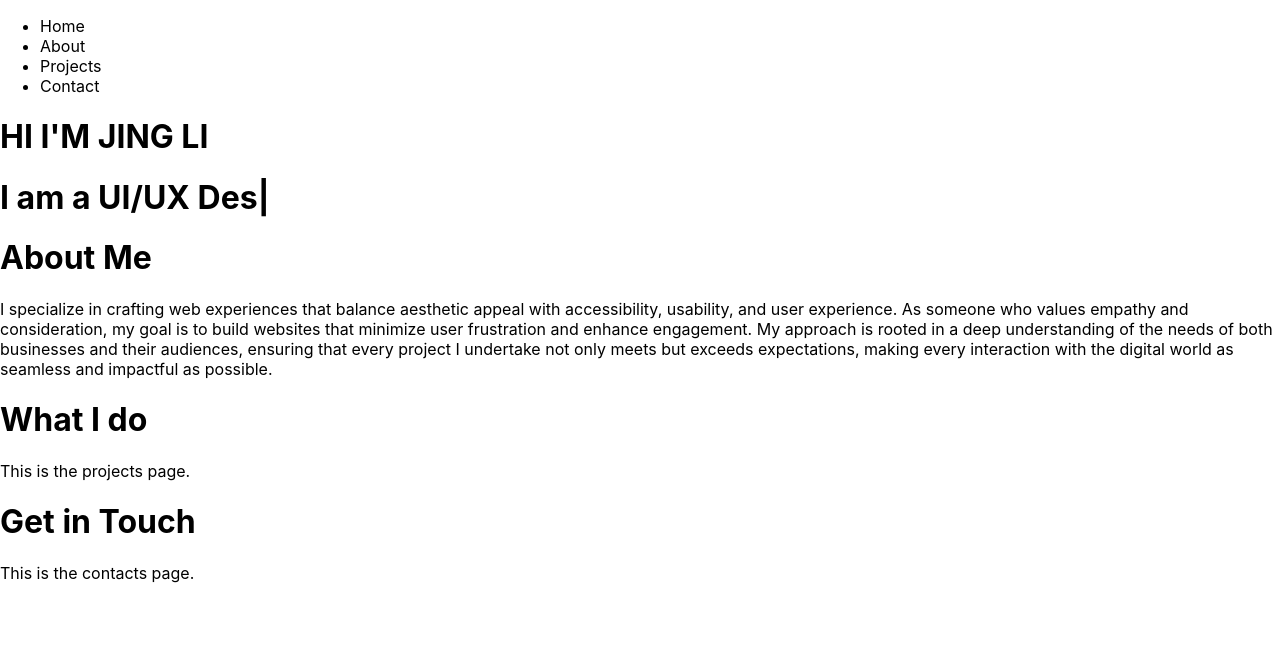
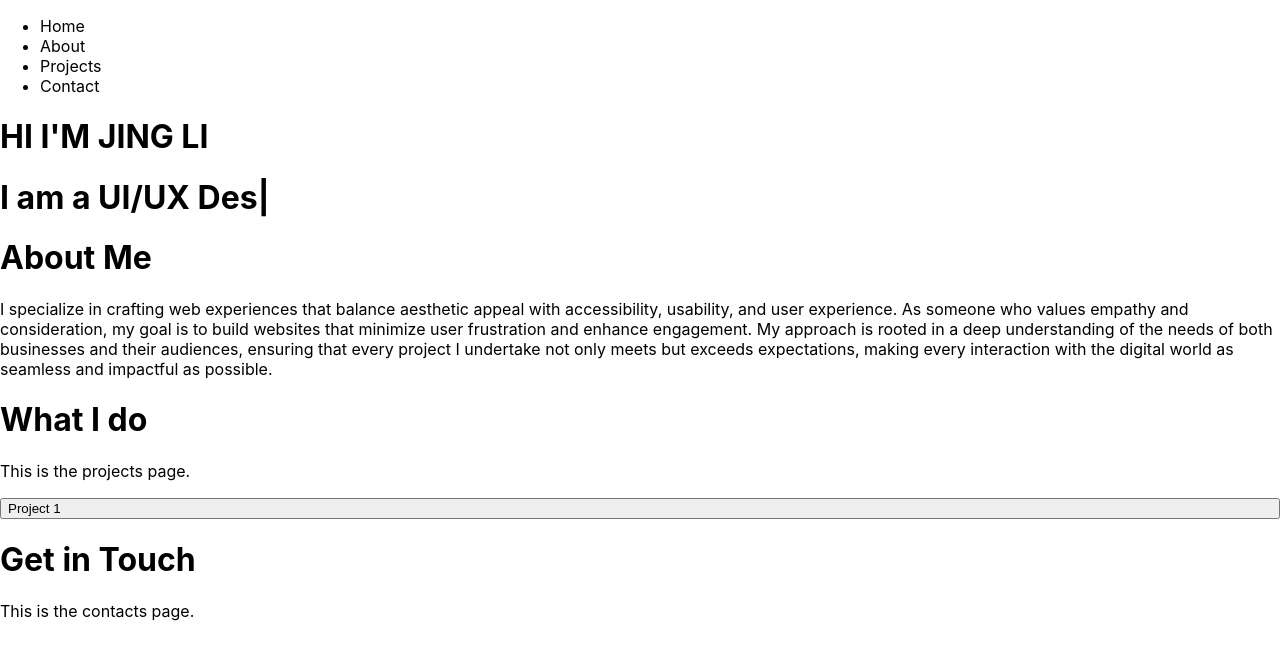
Before and after one commit to IndexDuo/indexduo.github.io-archived, a React (Create React App) app: page / in a window 1280 px wide. Shown: the top 660 px of the page. Built offline with nearby package versions, Linux system fonts and the light colour scheme.

Commit message:
Feb 17, 2024, 12:28 AM

```diff
--- a/src/components/Projects/Projects.jsx
+++ b/src/components/Projects/Projects.jsx
@@ -1,10 +1,15 @@
 import React from 'react';
+import Collapsible from '../effects/Collapsible.jsx';
 
 function Projects() {
   return (
     <div>
       <h1>What I do</h1>
       <p>This is the projects page.</p>
+      <Collapsible title="Project 1">
+        <p>Details about project 1</p>
+      </Collapsible>
+
     </div>
   );
 }
--- /dev/null
+++ b/src/components/effects/Collapsible.jsx
@@ -0,0 +1,22 @@
+import React, { useState } from 'react';
+
+const Collapsible = ({ title, children }) => {
+  const [isOpen, setIsOpen] = useState(false);
+
+  const toggle = () => setIsOpen(!isOpen);
+
+  return (
+    <div>
+      <button onClick={toggle} style={{ cursor: 'pointer', width: '100%', textAlign: 'left' }}>
+        {title}
+      </button>
+      {isOpen && (
+        <div style={{ padding: '0 15px' }}>
+          {children}
+        </div>
+      )}
+    </div>
+  );
+};
+
+export default Collapsible;
```
